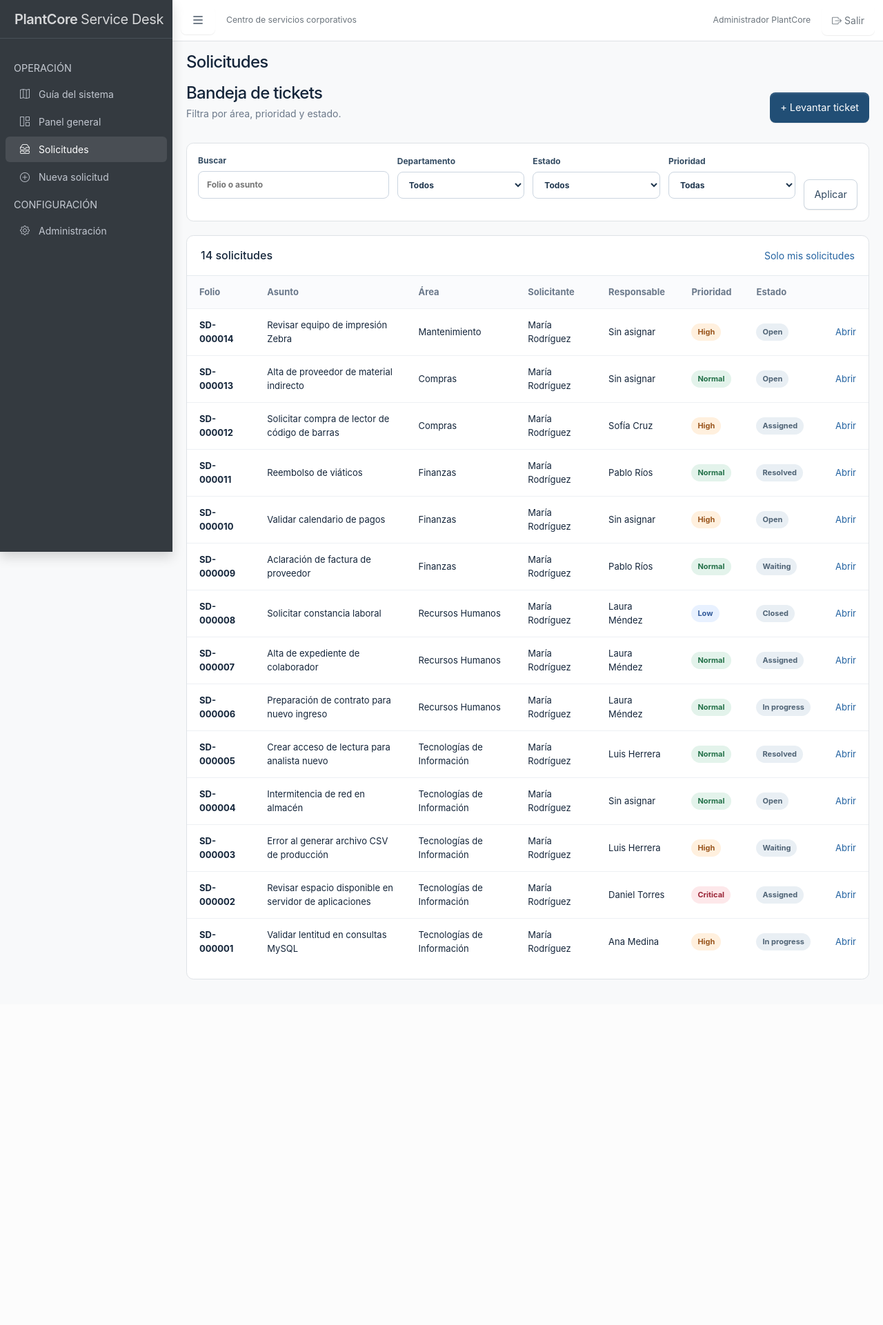
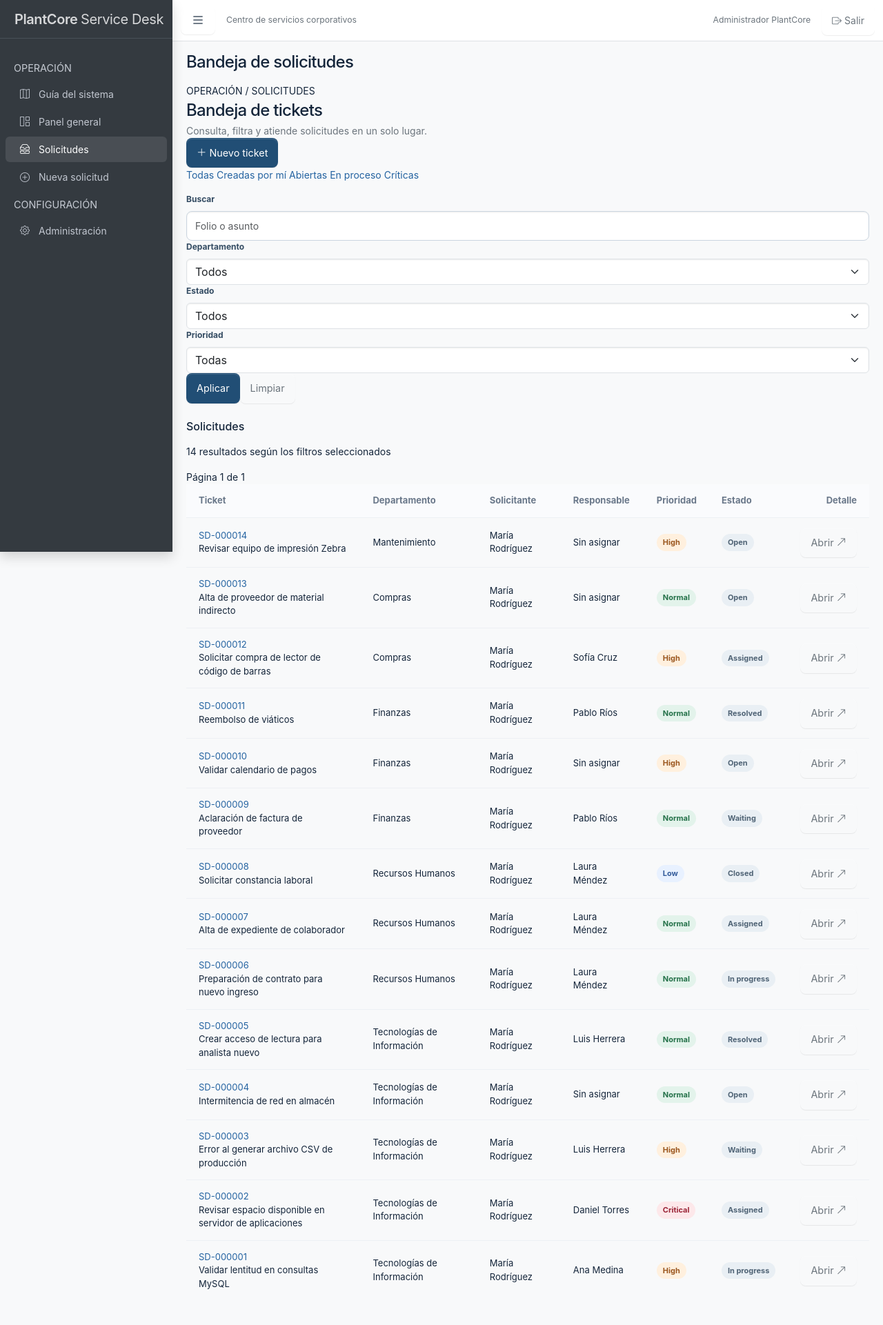
Before and after one commit to diegoarmando025/plantcore-service-desk, a Laravel app: page /tickets in a window 1280 px wide. Shown: the whole page at 69% size. Before the commit the page ends 1420 px from the top, so only its background shows below. Run offline with Laravel 12, Linux system fonts and the light colour scheme; a user stored in the database is signed in; data comes from the database, SQL or seed files in the repository.

Commit message:
feat(ui): add usable filters and improved ticket list hierarchy

```diff
--- a/resources/views/tickets/index.blade.php
+++ b/resources/views/tickets/index.blade.php
@@ -1,7 +1,48 @@
 @extends('layouts.app')
-@section('heading','Solicitudes')
+@section('heading','Bandeja de solicitudes')
 @section('content')
-<div class="pageintro"><div><h2>Bandeja de tickets</h2><p class="muted">Filtra por área, prioridad y estado.</p></div><a class="btn btn-primary" href="{{ route('tickets.create') }}">+ Levantar ticket</a></div>
-<form class="panel filters" method="GET"><label>Buscar<input name="q" value="{{ $filters['q']??'' }}" placeholder="Folio o asunto"></label><label>Departamento<select name="department_id"><option value="">Todos</option>@foreach($departments as $d)<option value="{{ $d->id }}" @selected(($filters['department_id']??'')==$d->id)>{{ $d->name }}</option>@endforeach</select></label><label>Estado<select name="status"><option value="">Todos</option>@foreach(\App\Models\Ticket::STATUSES as $s)<option value="{{ $s }}" @selected(($filters['status']??'')===$s)>{{ ucfirst(str_replace('_',' ',$s)) }}</option>@endforeach</select></label><label>Prioridad<select name="priority"><option value="">Todas</option>@foreach(\App\Models\Ticket::PRIORITIES as $s)<option value="{{ $s }}" @selected(($filters['priority']??'')===$s)>{{ ucfirst($s) }}</option>@endforeach</select></label><button class="btn btn-secondary">Aplicar</button></form>
-<section class="panel"><div class="panelhead"><h3>{{ $tickets->total() }} solicitudes</h3><a href="{{ route('tickets.index',['mine'=>1]) }}">Solo mis solicitudes</a></div><div class="scrolltable"><table><thead><tr><th>Folio</th><th>Asunto</th><th>Área</th><th>Solicitante</th><th>Responsable</th><th>Prioridad</th><th>Estado</th><th></th></tr></thead><tbody>@forelse($tickets as $t)<tr><td><strong>{{ $t->code }}</strong></td><td>{{ $t->title }}</td><td>{{ $t->department->name }}</td><td>{{ $t->requester->name }}</td><td>{{ $t->assignee?->name??'Sin asignar' }}</td><td><span class="pill {{ $t->priority }}">{{ ucfirst($t->priority) }}</span></td><td><span class="pill status">{{ ucfirst(str_replace('_',' ',$t->status)) }}</span></td><td><a href="{{ route('tickets.show',$t) }}">Abrir</a></td></tr>@empty<tr><td colspan="8">No se encontraron tickets para estos filtros.</td></tr>@endforelse</tbody></table></div><div class="paginate">{{ $tickets->links() }}</div></section>
+<div class="sd-pagehead">
+ <div><p class="sd-overline mb-1">OPERACIÓN / SOLICITUDES</p><h2 class="sd-page-title">Bandeja de tickets</h2><p class="text-secondary mb-0">Consulta, filtra y atiende solicitudes en un solo lugar.</p></div>
+ <a class="btn btn-primary" href="{{ route('tickets.create') }}"><i class="bi bi-plus-lg me-1"></i>Nuevo ticket</a>
+</div>
+<div class="sd-quickfilters mb-3">
+ <a class="sd-filter-chip {{ empty($filters) || !array_filter($filters) ? 'active':'' }}" href="{{ route('tickets.index') }}">Todas</a>
+ <a class="sd-filter-chip {{ ($filters['mine']??'')==='1'?'active':'' }}" href="{{ route('tickets.index',['mine'=>1]) }}">Creadas por mí</a>
+ <a class="sd-filter-chip {{ ($filters['status']??'')==='open'?'active':'' }}" href="{{ route('tickets.index',['status'=>'open']) }}">Abiertas</a>
+ <a class="sd-filter-chip {{ ($filters['status']??'')==='in_progress'?'active':'' }}" href="{{ route('tickets.index',['status'=>'in_progress']) }}">En proceso</a>
+ <a class="sd-filter-chip {{ ($filters['priority']??'')==='critical'?'active':'' }}" href="{{ route('tickets.index',['priority'=>'critical']) }}">Críticas</a>
+</div>
+<section class="sd-surface mb-4">
+ <form method="GET" action="{{ route('tickets.index') }}" class="sd-filter-form">
+  <div><label class="form-label" for="q">Buscar</label><input class="form-control" id="q" name="q" maxlength="100" value="{{ $filters['q']??'' }}" placeholder="Folio o asunto"></div>
+  <div><label class="form-label" for="department_id">Departamento</label><select class="form-select" id="department_id" name="department_id"><option value="">Todos</option>@foreach($departments as $d)<option value="{{ $d->id }}" @selected(($filters['department_id']??'')==$d->id)>{{ $d->name }}</option>@endforeach</select></div>
+  <div><label class="form-label" for="status">Estado</label><select class="form-select" id="status" name="status"><option value="">Todos</option>@foreach(\App\Models\Ticket::STATUSES as $s)<option value="{{ $s }}" @selected(($filters['status']??'')===$s)>{{ ucfirst(str_replace('_',' ',$s)) }}</option>@endforeach</select></div>
+  <div><label class="form-label" for="priority">Prioridad</label><select class="form-select" id="priority" name="priority"><option value="">Todas</option>@foreach(\App\Models\Ticket::PRIORITIES as $s)<option value="{{ $s }}" @selected(($filters['priority']??'')===$s)>{{ ucfirst($s) }}</option>@endforeach</select></div>
+  <div class="sd-filter-actions"><button class="btn btn-primary" type="submit">Aplicar</button><a class="btn btn-outline-secondary" href="{{ route('tickets.index') }}">Limpiar</a></div>
+ </form>
+</section>
+<section class="sd-surface">
+ <div class="sd-section-heading"><div><h3>Solicitudes</h3><p>{{ number_format($tickets->total()) }} resultados según los filtros seleccionados</p></div><span class="sd-small-meta">Página {{ $tickets->currentPage() }} de {{ $tickets->lastPage() }}</span></div>
+ <div class="sd-responsive-table">
+  <table class="sd-table sd-full-table">
+   <thead><tr><th>Ticket</th><th>Departamento</th><th>Solicitante</th><th>Responsable</th><th>Prioridad</th><th>Estado</th><th class="text-end">Detalle</th></tr></thead>
+   <tbody>
+   @forelse($tickets as $t)
+    <tr>
+     <td><a href="{{ route('tickets.show',$t) }}" class="sd-ticket-link">{{ $t->code }}</a><div class="sd-cell-subtitle">{{ $t->title }}</div></td>
+     <td>{{ $t->department?->name ?? 'Sin departamento' }}</td>
+     <td>{{ $t->requester?->name ?? 'Usuario' }}</td>
+     <td>{{ $t->assignee?->name ?? 'Sin asignar' }}</td>
+     <td><span class="pill {{ $t->priority }}">{{ ucfirst($t->priority) }}</span></td>
+     <td><span class="pill status">{{ ucfirst(str_replace('_',' ',$t->status)) }}</span></td>
+     <td class="text-end"><a class="btn btn-sm btn-outline-secondary" href="{{ route('tickets.show',$t) }}">Abrir <i class="bi bi-arrow-up-right ms-1"></i></a></td>
+    </tr>
+   @empty
+    <tr><td colspan="7" class="sd-empty"><i class="bi bi-inbox fs-3 d-block mb-2"></i>Sin resultados para estos filtros. <a href="{{ route('tickets.index') }}">Mostrar todas</a>.</td></tr>
+   @endforelse
+   </tbody>
+  </table>
+ </div>
+ <div class="sd-pagination">{{ $tickets->links() }}</div>
+</section>
 @endsection
```
